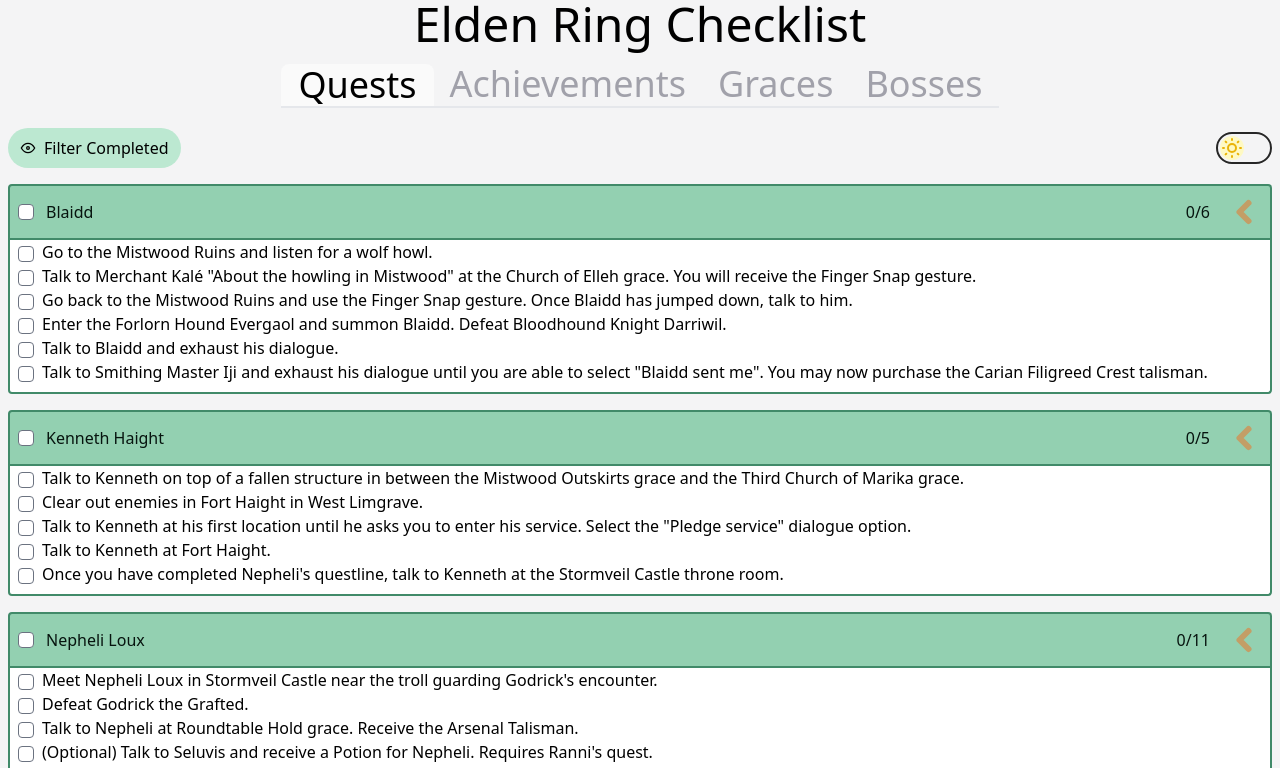
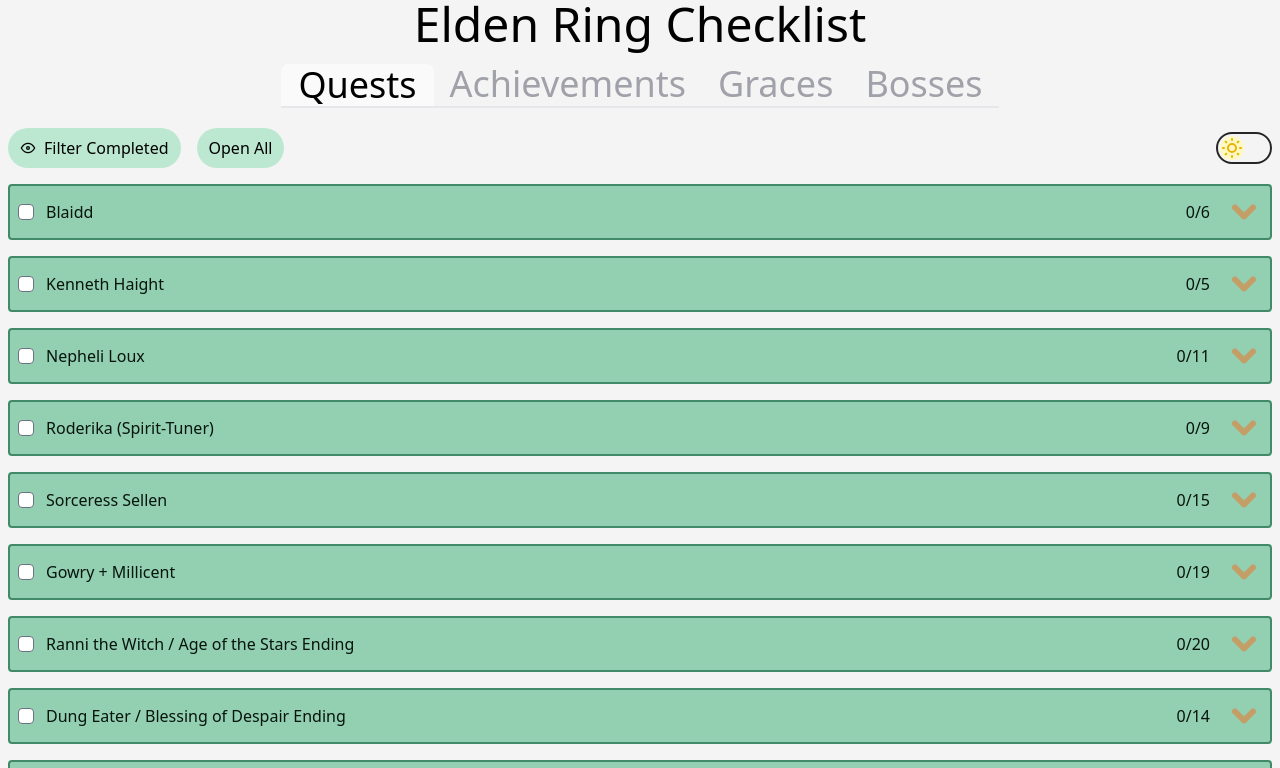
Before and after one commit to Gobluebro/Elden-Ring-Checklist, a Next.js app: page / in a window 1280 px wide. Shown: the top 768 px of the page. Built offline with nearby package versions, Linux system fonts and the light colour scheme.

Commit message:
Move filters to completeList component, Add open / close all button

```diff
--- a/components/checkboxContainer.tsx
+++ b/components/checkboxContainer.tsx
@@ -7,13 +7,14 @@
 interface Props {
   list: ListType;
   showCompleted: boolean;
+  closeAll: boolean;
 }
 
 const checkboxInputStyles =
   "rounded text-elden-ring-dark-blue focus:border-elden-ring-green-300 focus:ring focus:ring-offset-0 focus:ring-elden-ring-green-200 focus:ring-opacity-50";
 
 const CheckboxContainer = (props: Props) => {
-  const { list, showCompleted } = props;
+  const { list, showCompleted, closeAll } = props;
   const [isAllTrue, setIsAllTrue] = useState<boolean>(false);
   const [isOpen, setIsOpen] = useState<boolean>(true);
   const [numberOfCompletedEntries, setNumberOfCompletedEntries] =
@@ -33,6 +34,10 @@
     storageKeyName,
     defaultValuesHash
   );
+
+  useEffect(() => {
+    setIsOpen(closeAll);
+  }, [closeAll]);
 
   useEffect(() => {
     const booleanArray: boolean[] = Object.values(checkedState);
--- a/components/completeList.tsx
+++ b/components/completeList.tsx
@@ -1,13 +1,19 @@
+import { useState } from "react";
 import { Achievements, Bosses, Graces, Quests, TabNames } from "../data/";
 import CheckboxContainer from "./checkboxContainer";
+import ToggleAllAccordions from "./toggleAllAccordions";
+import DarkModeToggle from "../components/darkModeToggle";
+import CompletedFilterButton from "../components/completedFilterButton";
 
 interface Props {
   listName: TabNames;
-  showCompleted: boolean;
 }
 
 const CompleteList = (props: Props) => {
-  const { listName, showCompleted } = props;
+  const { listName } = props;
+
+  const [closeAll, setCloseAll] = useState<boolean>(false);
+  const [showCompleted, setShowCompleted] = useState<boolean>(true);
 
   const lists = {
     [TabNames.Quests]: Quests,
@@ -20,11 +26,27 @@
 
   return (
     <>
+      <div className="flex justify-between items-center leading-none mt-1">
+        <div className="flex">
+          <CompletedFilterButton
+            showCompleted={showCompleted}
+            setShowCompleted={setShowCompleted}
+          />
+          <div className="ml-4">
+            <ToggleAllAccordions
+              closeAll={closeAll}
+              setCloseAll={setCloseAll}
+            />
+          </div>
+        </div>
+        <DarkModeToggle />
+      </div>
       {dataArray.map((item) => (
         <CheckboxContainer
           key={item.id}
           list={item}
           showCompleted={showCompleted}
+          closeAll={closeAll}
         />
       ))}
     </>
--- /dev/null
+++ b/components/toggleAllAccordions.tsx
@@ -0,0 +1,22 @@
+import { Dispatch, SetStateAction } from "react";
+
+interface Props {
+  closeAll: boolean;
+  setCloseAll: Dispatch<SetStateAction<boolean>>;
+}
+
+const ToggleAllAccordions = (props: Props) => {
+  const { closeAll, setCloseAll } = props;
+
+  return (
+    <button
+      className="rounded-full bg-elden-ring-green-100 dark:bg-elden-ring-green-600 p-3"
+      onClick={() => setCloseAll(!closeAll)}
+    >
+      <span className={closeAll ? "block" : "hidden"}>Close All</span>
+      <span className={closeAll ? "hidden" : "block"}>Open All</span>
+    </button>
+  );
+};
+
+export default ToggleAllAccordions;
--- a/pages/index.tsx
+++ b/pages/index.tsx
@@ -1,17 +1,14 @@
 import type { NextPage } from "next";
 import Head from "next/head";
-import DarkModeToggle from "../components/darkModeToggle";
 import CompleteList from "../components/completeList";
 import { useState } from "react";
 import TabBar from "../components/tabBar";
 import Footer from "../components/footer";
 import MetaAndIcons from "../components/metaAndIcons";
 import { TabNames } from "../data/";
-import CompletedFilterButton from "../components/completedFilterButton";
 
 const Home: NextPage = () => {
   const [currentTab, setCurrentTab] = useState<TabNames>(TabNames.Quests);
-  const [showCompleted, setShowCompleted] = useState<boolean>(true);
 
   return (
     <div className="container flex flex-col min-h-screen mx-auto">
@@ -30,14 +27,7 @@
       <TabBar currentTab={currentTab} setCurrentTab={setCurrentTab} />
 
       <main className="flex-1 mx-2 mt-4">
-        <div className="flex justify-between items-center leading-none mt-1">
-          <CompletedFilterButton
-            showCompleted={showCompleted}
-            setShowCompleted={setShowCompleted}
-          />
-          <DarkModeToggle />
-        </div>
-        <CompleteList listName={currentTab} showCompleted={showCompleted} />
+        <CompleteList listName={currentTab} />
       </main>
 
       <Footer />
```
